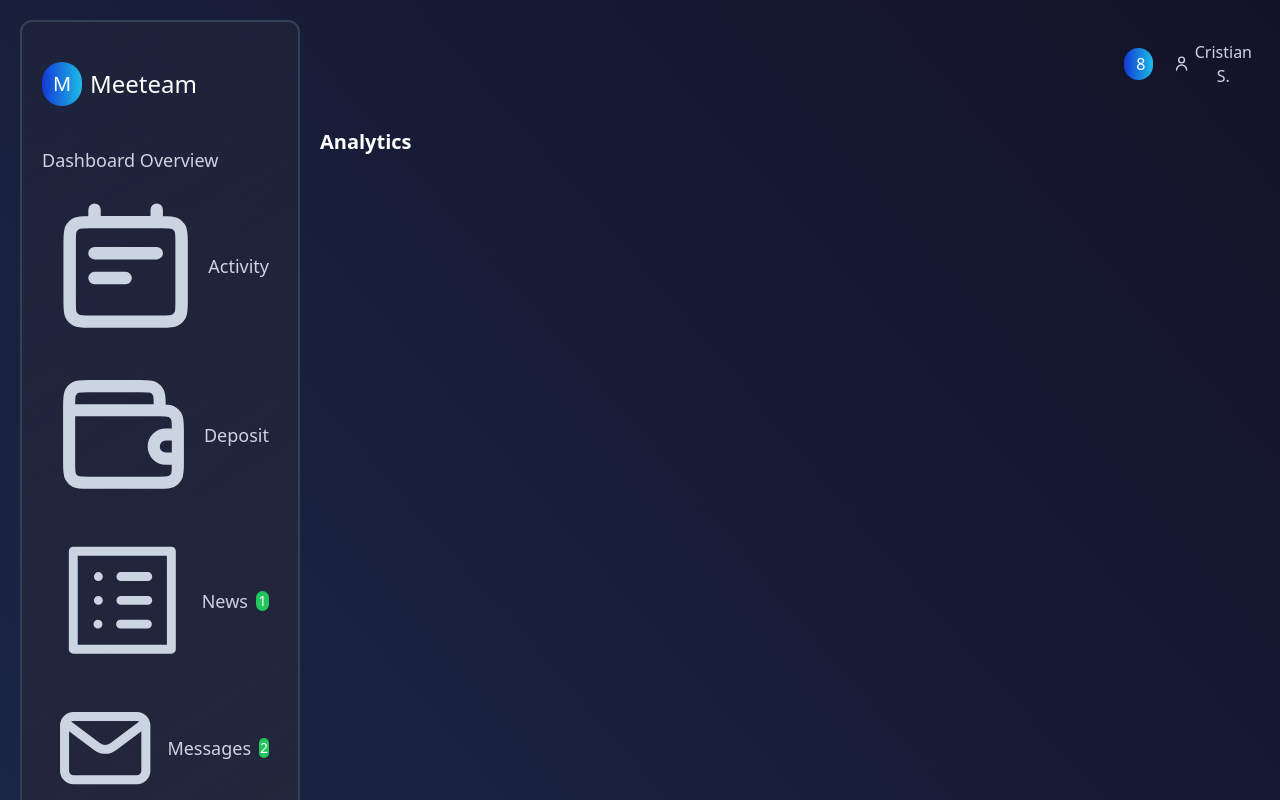
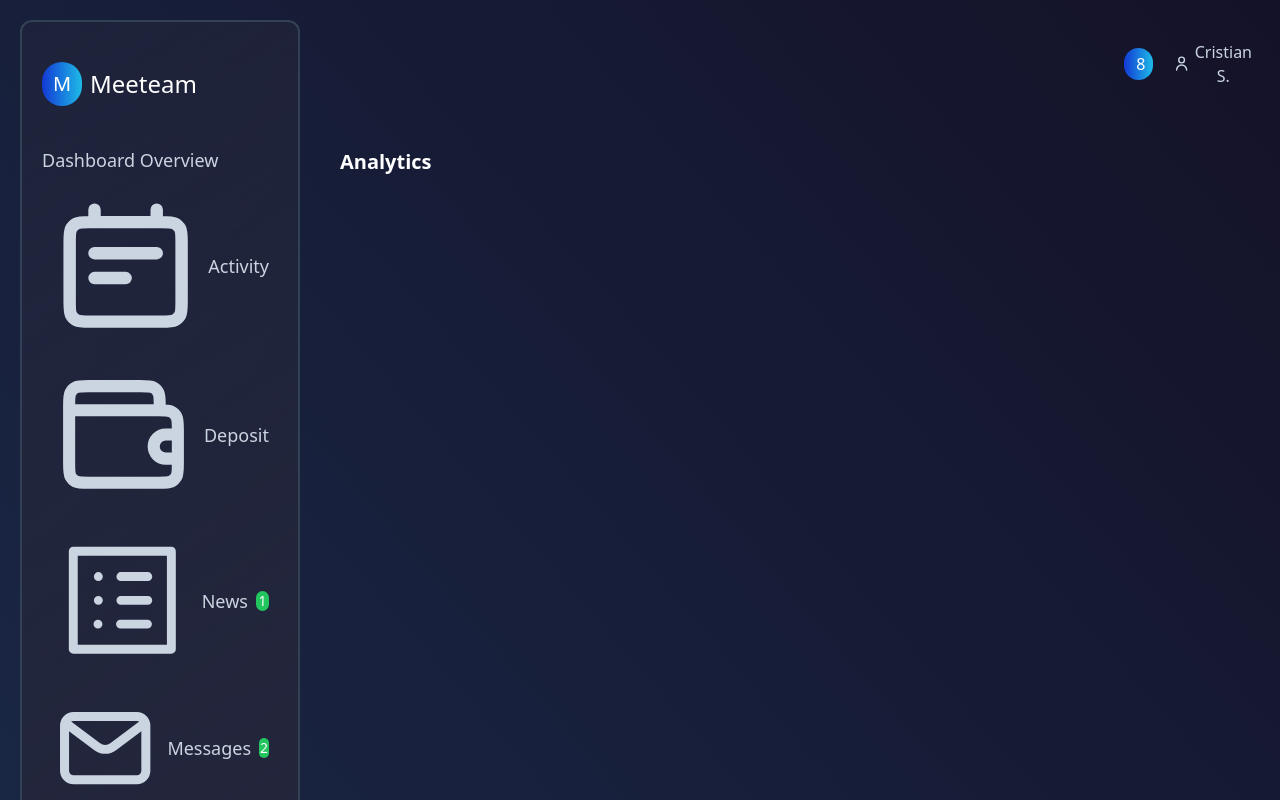
Before and after one commit to cristiancsandoval/single-page-app, a Next.js app: page /dashboard/analytics in a window 1280 px wide. Shown: the top 800 px of the page. Built offline with nearby package versions, Linux system fonts and the light colour scheme.

Commit message:
sections tittles

```diff
--- a/src/pages/dashboard/[section]/index.js
+++ b/src/pages/dashboard/[section]/index.js
@@ -6,7 +6,7 @@ const DashboardSection = () => {
 
   return (
     <div>
-      <h2 className="text-white text-xl font-bold capitalize">{section}</h2>
+      <h2 className="text-white text-xl font-bold capitalize p-5">{section}</h2>
     </div>
   );
 };
```
